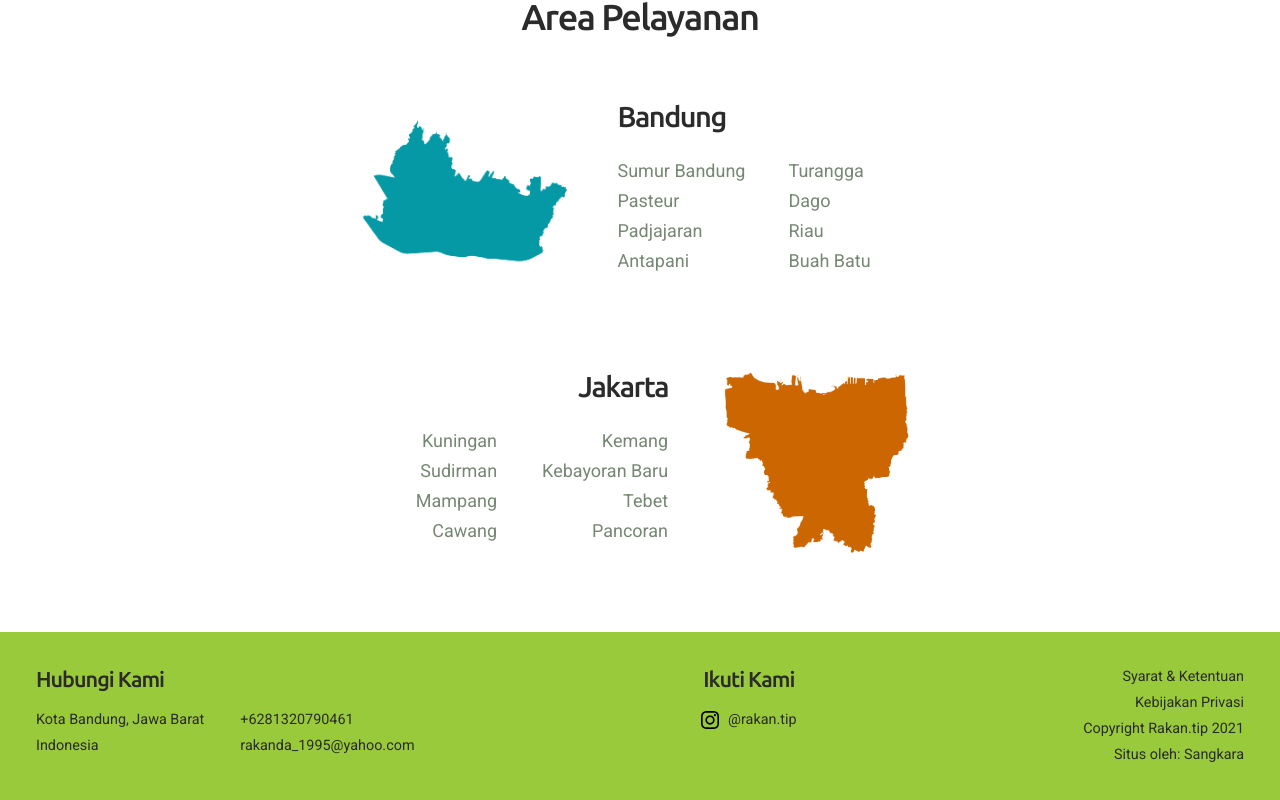
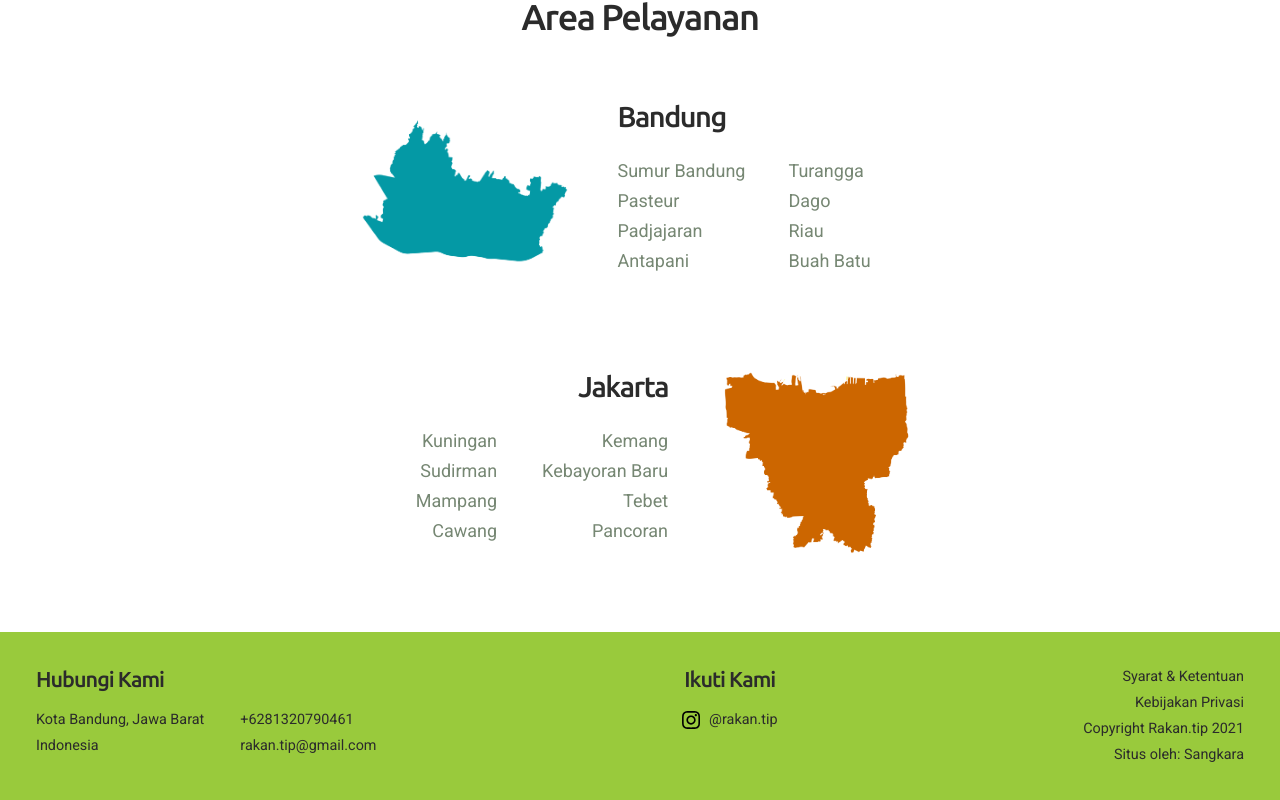
Before and after one commit to astabidasaaa/rakantip, a React (Create React App) app: page / in a window 1280 px wide. Shown: the part 2686-3486 px from the top of the page. Built offline with nearby package versions, Linux system fonts and the light colour scheme.

Commit message:
Mengganti alamat email

```diff
--- a/src/components/Footer.js
+++ b/src/components/Footer.js
@@ -10,7 +10,7 @@ function Footer() {
           </div>
           <div className="kanan">
             <p className="sub-p-black">+6281320790461</p>
-            <p className="sub-p-black">rakanda_1995@yahoo.com</p>
+            <p className="sub-p-black">rakan.tip@gmail.com</p>
           </div>
         </div>
       </div>
```
